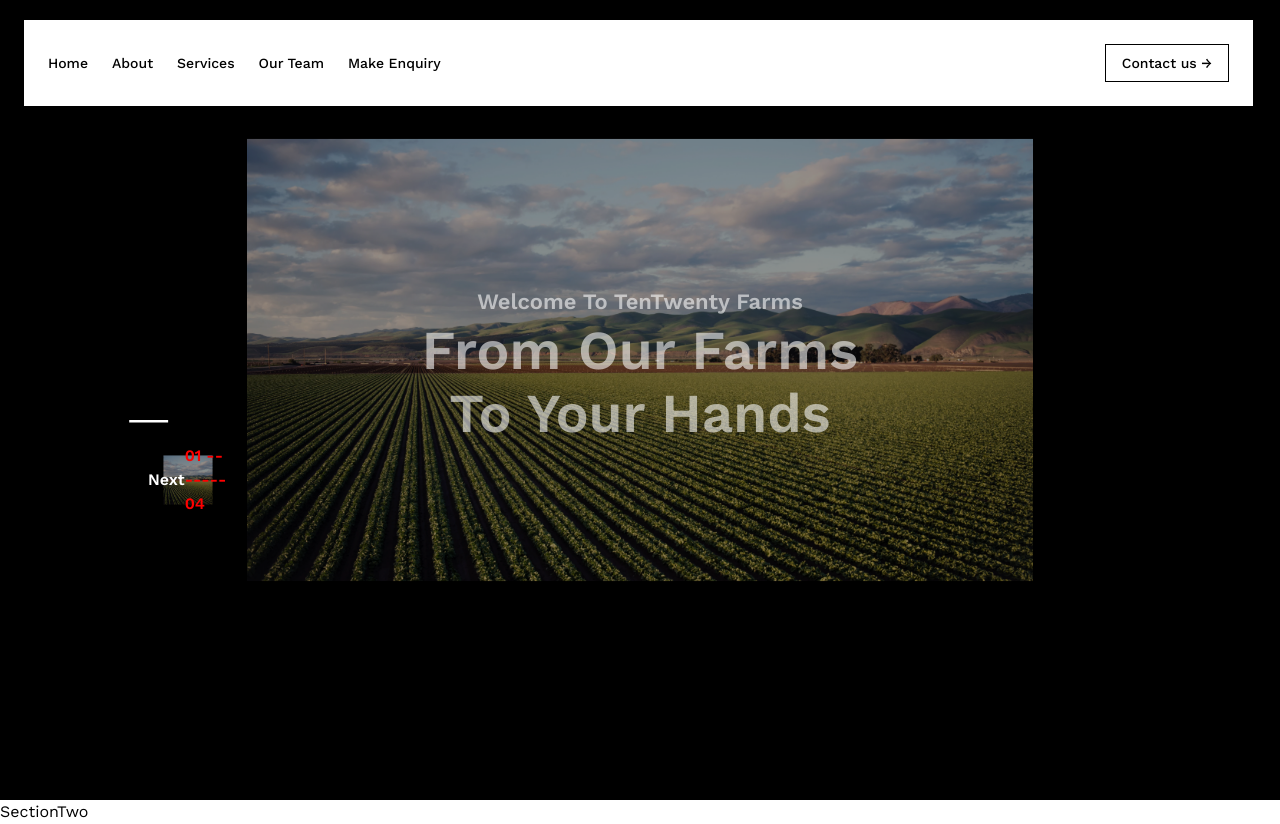
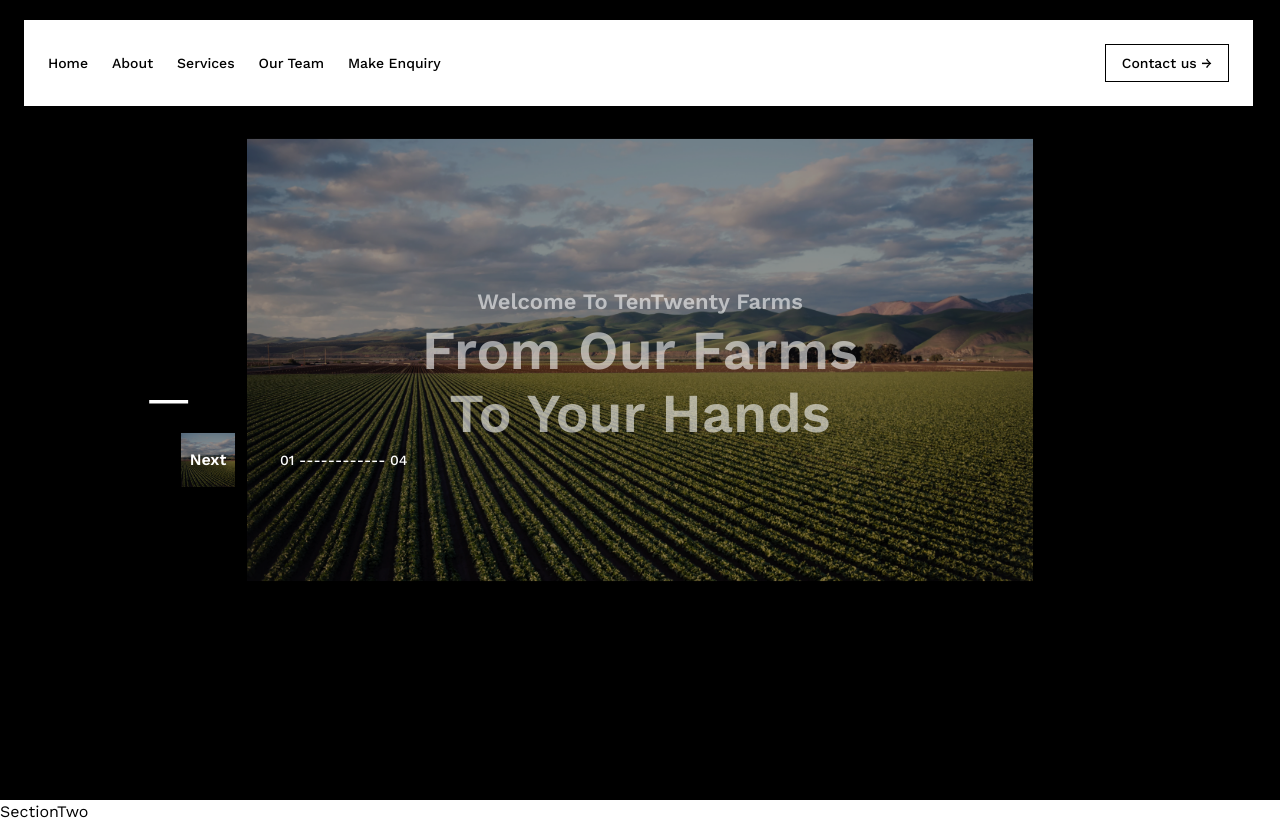
Before and after one commit to Shaikh-Shahnawaz/TenTwenty-Frontend-Challenge, a Next.js app: page / in a window 1280 px wide. Built offline with nearby package versions, Linux system fonts and the light colour scheme.

Commit message:
animation added

```diff
--- a/src/app/about/page.js
+++ b/src/app/about/page.js
@@ -1,4 +1,4 @@
-
+"use client";
 const page = () => {
   return (
     <div>This is about page</div>
--- a/src/components/common/Navbar.jsx
+++ b/src/components/common/Navbar.jsx
@@ -1,3 +1,4 @@
+"use client";
 const Navbar = () => {
   return (
     <nav className="w-[96%] absolute top-[20px] mx-6 p-6 bg-white text-black flex items-center justify-between z-30">
--- a/src/components/home/section_1/AnimatedImage.jsx
+++ b/src/components/home/section_1/AnimatedImage.jsx
@@ -1,3 +1,4 @@
+"use client";
 import Image from "next/image";
 import { motion } from "framer-motion";
 import { animatedImageVars } from "@/variables/home/section_1";
--- a/src/components/home/section_1/BannerSlider.jsx
+++ b/src/components/home/section_1/BannerSlider.jsx
@@ -1,3 +1,4 @@
+"use client";
 import { bannerImages, bannerMotionVars } from "@/variables/home/section_1"
 import AnimatedImage from "./AnimatedImage"
 import { motion } from "framer-motion";
--- a/src/components/home/section_1/BannerThumbnail.jsx
+++ b/src/components/home/section_1/BannerThumbnail.jsx
@@ -1,22 +1,23 @@
+"use client";
 import {
   getStrokeAnimationStyle,
   renderSnakeBorderSVG,
 } from "@/helper/home/section_1/animationHelper";
 import BannerSlider from "./BannerSlider";
 import { useState, useEffect, useMemo } from "react";
+
 const BannerThumbnail = ({
   currentIndex,
   nextIndex,
   isAnimating,
   onClick,
   thumbnailDuration,
-  totalImages
+  totalImages,
 }) => {
   const [animKey, setAnimKey] = useState(0);
 
   useEffect(() => {
     if (thumbnailDuration === 0) {
-      // reset key to restart stroke animation
       setAnimKey((prev) => prev + 1);
     }
   }, [thumbnailDuration]);
@@ -30,15 +31,14 @@
       onClick={onClick}
       className="absolute bottom-[25%] left-[10%] p-5 bg-transparent cursor-pointer z-[9999]"
     >
-        {/* Snake Border SVG */}
+      <div className="flex items-center gap-3">
+        <div className="relative w-30 aspect-square overflow-hidden">
           {renderSnakeBorderSVG({ animKey, animationStyle })}
+          <div className="absolute inset-4 z-10">
+            <p className="absolute inset-0 flex items-center justify-center text-white font-semibold z-10 drop-shadow-[0_2px_4px_black]">
+              Next
+            </p>
 
-        {/* Content Box */}
-        <div className="relative w-20 aspect-square overflow-hidden z-10">
-          <p className="absolute inset-0 flex items-center justify-center text-white font-semibold z-10">
-            Next
-          <span className="text-[red]" >0{currentIndex+1} ------- 0{totalImages}</span>
-          </p>
             <BannerSlider
               currentIndex={currentIndex}
               nextIndex={nextIndex}
@@ -47,6 +47,11 @@
           </div>
         </div>
 
+        <span className="text-white text-sm font-medium drop-shadow-[0_2px_4px_black]">
+          0{(isAnimating && nextIndex !== null ? nextIndex : currentIndex) + 1} ------------ 0{totalImages}
+        </span>
+      </div>
+    </div>
   );
 };
 
--- a/src/components/home/section_1/SectionOne.jsx
+++ b/src/components/home/section_1/SectionOne.jsx
@@ -1,3 +1,4 @@
+"use client";
 import Banner from "./Banner";
 import BannerText from "./BannerText";
 import { useEffect, useState } from "react";
--- a/src/components/home/section_2/SectionTwo.jsx
+++ b/src/components/home/section_2/SectionTwo.jsx
@@ -1,4 +1,4 @@
-
+"use client";
 const SectionTwo = () => {
   return (
     <div>SectionTwo</div>
--- a/src/helper/home/section_1/animationHelper.js
+++ b/src/helper/home/section_1/animationHelper.js
@@ -9,7 +9,7 @@
 function renderSnakeBorderSVG({ animKey, animationStyle }) {
   return (
     <svg
-      className="absolute inset-0 w-full h-full pointer-events-none z-0"
+      className="absolute inset-0 w-full h-full pointer-events-none z-20"
       viewBox="0 0 100 100"
       preserveAspectRatio="none"
     >
@@ -21,7 +21,7 @@
         height="98"
         fill="none"
         stroke="white"
-        strokeWidth="2"
+        strokeWidth="4"
         strokeDasharray="1"
         strokeDashoffset="1"
         pathLength="1"
```
Also changed, not shown: 1 other file (tests, documents, lock files or other folders). Lines whose indentation alone changed are shown as unchanged.
